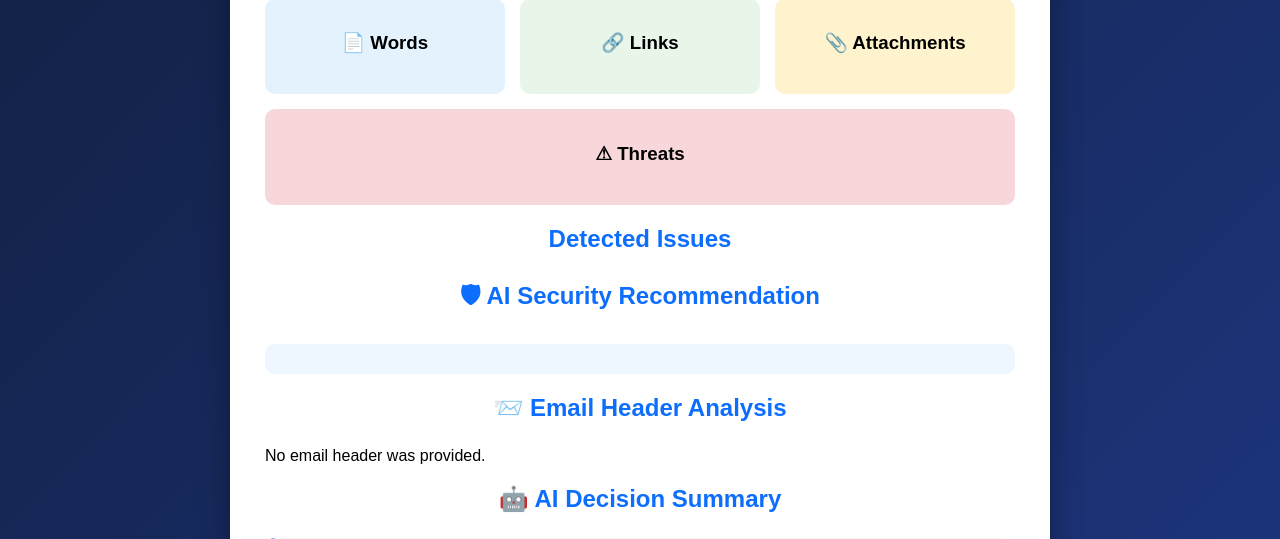
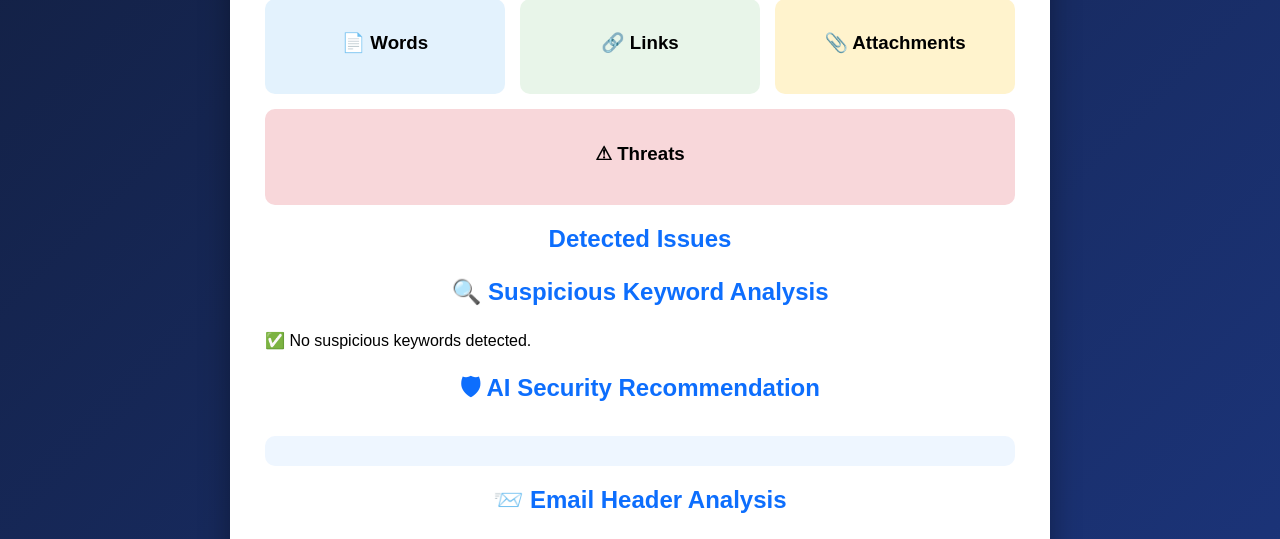
Before and after one commit to fazeen-max/AI_Phishing_Email_Detector, a Flask app: template templates/result.html in a window 1280 px wide. Shown: the part 1120-1659 px from the top of the page. Run offline with Flask 3, Linux system fonts and the light colour scheme; the template is opened without the code that fills it, so the values that code supplies are empty.

Commit message:
Add suspicious keyword analysis table

```diff
--- a/app.py
+++ b/app.py
@@ -72,6 +72,7 @@ def home():
         reasons = []
         threat_count = 0
         header_results = []
+        keyword_results = []
         # -----------------------------
         # Email Header Analysis
         # -----------------------------
@@ -152,7 +153,14 @@ def home():
             if keyword in email_lower or keyword in subject_lower:
                 score += points
                 threat_count += 1
-                reasons.append(f"⚠ Suspicious keyword detected: {keyword}")
+
+                reasons.append(
+                    f"⚠ Suspicious keyword detected: {keyword}"
+                )
+
+                keyword_results.append(
+                    (keyword, points, "⚠ Detected")
+                )
                 # -----------------------------
         # Detect Dangerous Attachments
         # -----------------------------
@@ -217,6 +225,7 @@ def home():
             threat_count=threat_count,
             header_results=header_results,
             scan_time=scan_time,
+            keyword_results=keyword_results,
         )
 
     return render_template("index.html")
--- a/templates/result.html
+++ b/templates/result.html
@@ -135,6 +135,35 @@
             <li>{{ reason }}</li>
         {% endfor %}
     </ul>
+    <h2>🔍 Suspicious Keyword Analysis</h2>
+
+{% if keyword_results %}
+
+<table class="keyword-table">
+
+    <tr>
+        <th>Keyword</th>
+        <th>Risk Points</th>
+        <th>Status</th>
+    </tr>
+
+    {% for keyword, points, status in keyword_results %}
+
+    <tr>
+        <td>{{ keyword }}</td>
+        <td>{{ points }}</td>
+        <td>{{ status }}</td>
+    </tr>
+
+    {% endfor %}
+
+</table>
+
+{% else %}
+
+<p>✅ No suspicious keywords detected.</p>
+
+{% endif %}
 
     <h2>🛡 AI Security Recommendation</h2>
 
```
